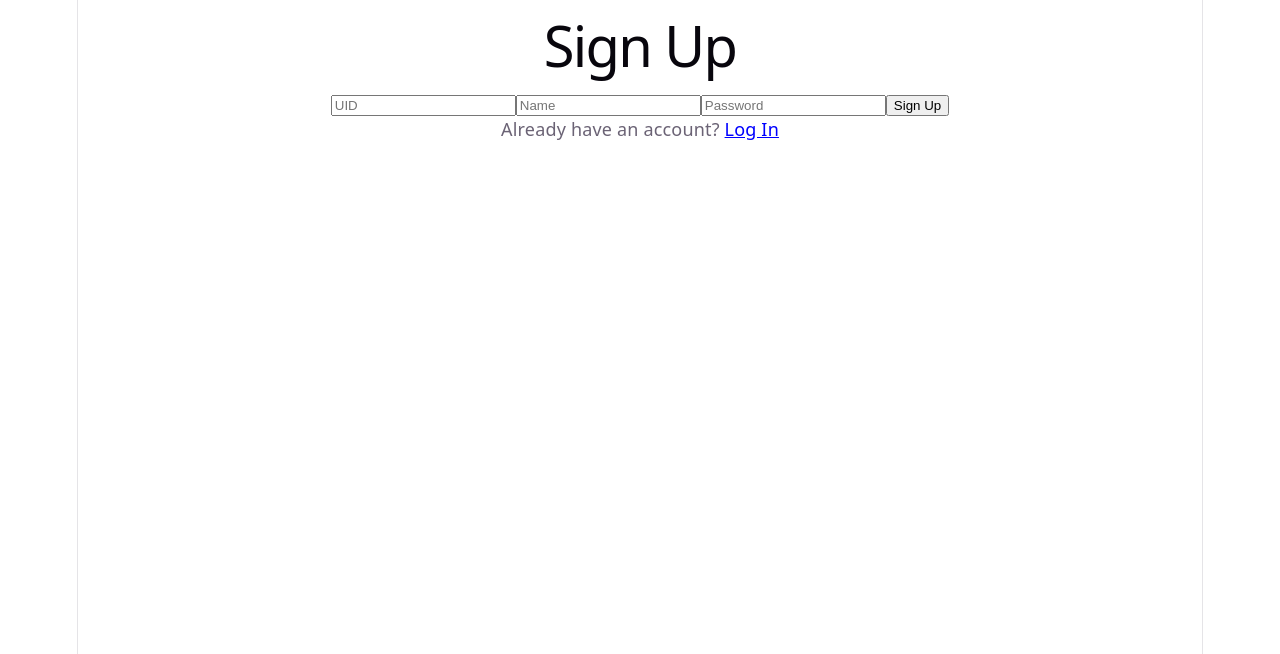
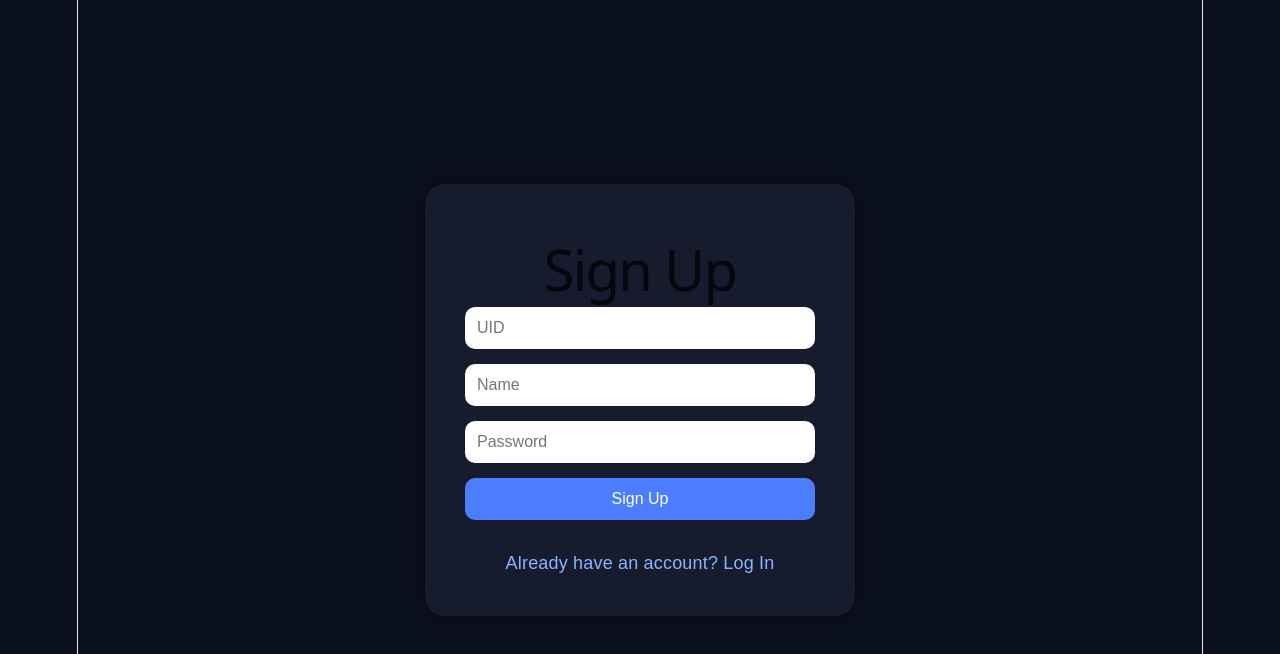
Before and after one commit to joshzaragoza/StudySearcher-, a React (Vite) app in the folder client/: page /signup in a window 1280 px wide. Shown: the top 654 px of the page. Built offline with nearby package versions, Linux system fonts and the light colour scheme.

Commit message:
added a styles folder with Auth.css, and changed Login and Signup page to be styled

```diff
--- a/client/src/pages/LoginPage.jsx
+++ b/client/src/pages/LoginPage.jsx
@@ -30,7 +30,8 @@ function LoginPage() {
     }
 
       return (
-    <form onSubmit={handleLogin}>
+                <div className="auth-container">
+                    <form className="auth-box" onSubmit={handleLogin}>
                         <h1>Log In</h1>
 
                         <input
@@ -50,14 +51,16 @@ function LoginPage() {
 
                         <p>{message}</p>
 
-      <p>
-        Don't have an account? {""}
-        <span  style={{ color: "blue", textDecoration: "underline", cursor: "pointer" }} onClick={() => {window.location.href = "/signup"}}>
-            Sign Up
-        </span>
+                        <p
+
+                        className="auth-link"
+                        onClick={() => {window.location.href = "/signup"}}
+                        >
+
+                            Don't have an account? Sign Up
                         </p>
-
                     </form>
+                </div>
      );
     }
 
--- a/client/src/pages/SignupPage.jsx
+++ b/client/src/pages/SignupPage.jsx
@@ -1,4 +1,5 @@
 import { useState } from 'react';
+import "../styles/Auth.css";
 
 function SignupPage() {
     const [uid, setUid] = useState("");
@@ -55,41 +56,53 @@ async function handleSignup(e) {
 }
 
 return (
-        <form onSubmit={handleSignup}>
+        <div className="auth-container">
+            <form className="auth-box" onSubmit={handleSignup}>
+
                 <h1>Sign Up</h1>
 
                 <input
                     placeholder="UID"
                     value={uid}
-                onChange={(e) => setUid(e.target.value)}
+                    onChange={(e) => {
+                        setUid(e.target.value);
+                        setMessage("");
+                    }}
                 />
 
                 <input
                     placeholder="Name"
                     value={name}
-                onChange={(e) => setName(e.target.value)}
+                    onChange={(e) => {
+                        setName(e.target.value);
+                        setMessage("");
+                    }}
                 />
 
                 <input
                     type="password"
                     placeholder="Password"
                     value={password}
-                onChange={(e) => setPassword(e.target.value)}
+                    onChange={(e) => {
+                        setPassword(e.target.value);
+                        setMessage("");
+                    }}
                 />
 
                 <button type="submit">Sign Up</button>
 
                 <p>{message}</p>
 
-
-      <p>
-        Already have an account? {""}
-        <span  style={{ color: "blue", textDecoration: "underline", cursor: "pointer" }} onClick={() => {window.location.href = "/login"}}>
-            Log In
-        </span>
+                <p
+                    className="auth-link"
+                    onClick={() => {
+                        window.location.href = "/login";
+                    }}
+                >
+                    Already have an account? Log In
                 </p>
-
             </form>
+        </div>
     );
 }
 
--- /dev/null
+++ b/client/src/styles/Auth.css
@@ -0,0 +1,63 @@
+body {
+    margin: 0;
+    font-family: Arial, sans-serif;
+    background: #0b1020;
+    color: rgb(255, 255, 255);
+}
+
+.auth-container {
+    height: 100vh;
+    display: flex;
+    justify-content: center;
+    align-items: center;
+}
+
+.auth-box {
+    background: #161b2d;
+    padding: 40px;
+    border-radius: 20px;
+    width: 350px;
+
+    display: flex;
+    flex-direction: column;
+    gap: 15px;
+
+    box-shadow: 0 0 25px rgba(0,0,0,0.4);
+}
+
+.auth-box h1 {
+    text-align: center;
+    margin-bottom: 10px;
+}
+
+.auth-box input {
+    padding: 12px;
+    border-radius: 10px;
+    border: none;
+    font-size: 16px;
+}
+
+.auth-box button {
+    padding: 12px;
+    border: none;
+    border-radius: 10px;
+    background: #4c7dff;
+    color: white;
+    font-size: 16px;
+    cursor: pointer;
+}
+
+.auth-box button:hover {
+    background: #3a67db;
+}
+
+.auth-link {
+    text-align: center;
+    color: #8ab4ff;
+    cursor: pointer;
+}
+
+.logo {
+    width: 80px;
+    margin: 0 auto;
+}
```
Lines whose indentation alone changed are shown as unchanged.
